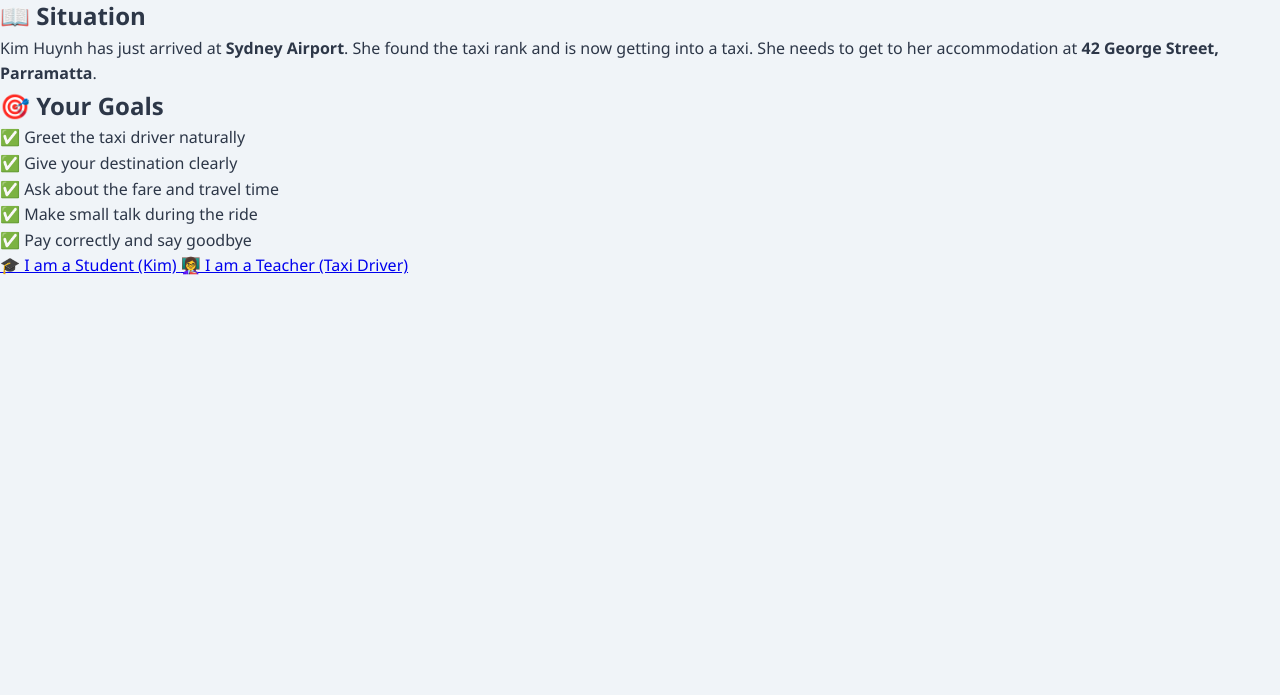
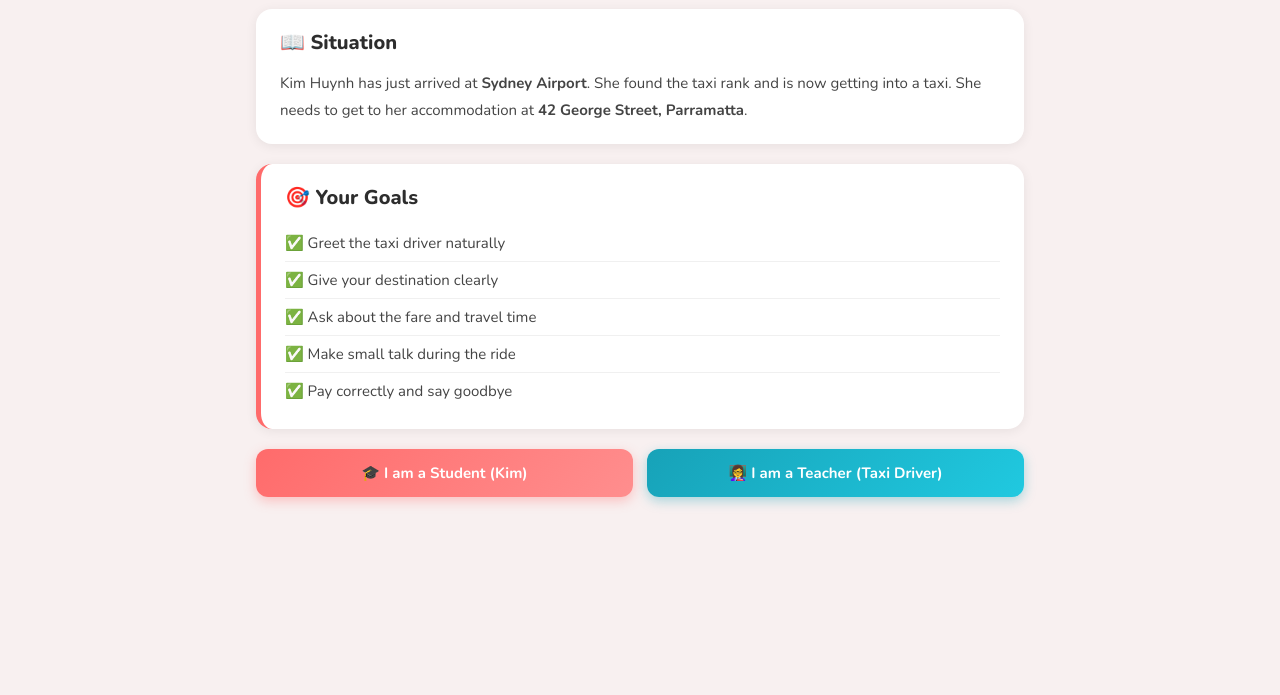
Before and after one commit to TeeTalkEnglish/FIRST-DAY-AUSTRALIA, a plain HTML site: page scenario3-inthetaxi/index.html in a window 1280 px wide. Shown: the part 105-800 px from the top of the page. Drawn offline with nearby package versions, Linux system fonts and the light colour scheme.

Commit message:
update style for main index

```diff
--- a/scenario3-inthetaxi/index.html
+++ b/scenario3-inthetaxi/index.html
@@ -4,7 +4,7 @@
     <meta charset="UTF-8">
     <meta name="viewport" content="width=device-width, initial-scale=1.0">
     <title>Scenario 3: In the Taxi</title>
-    <link rel="stylesheet" href="../scenario2-simcard/style.css">
+    <link rel="stylesheet" href="style.css">
 </head>
 <body>
     <div class="scenario-container">
```
